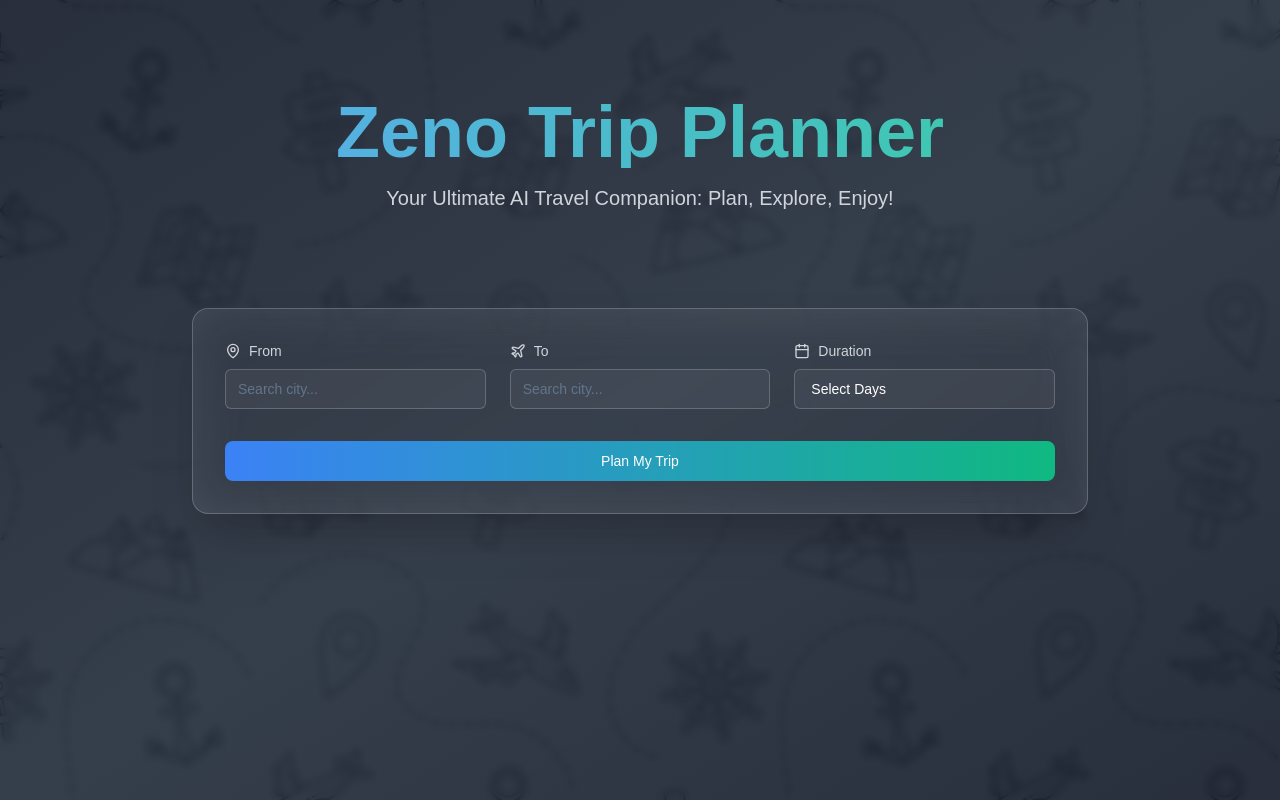
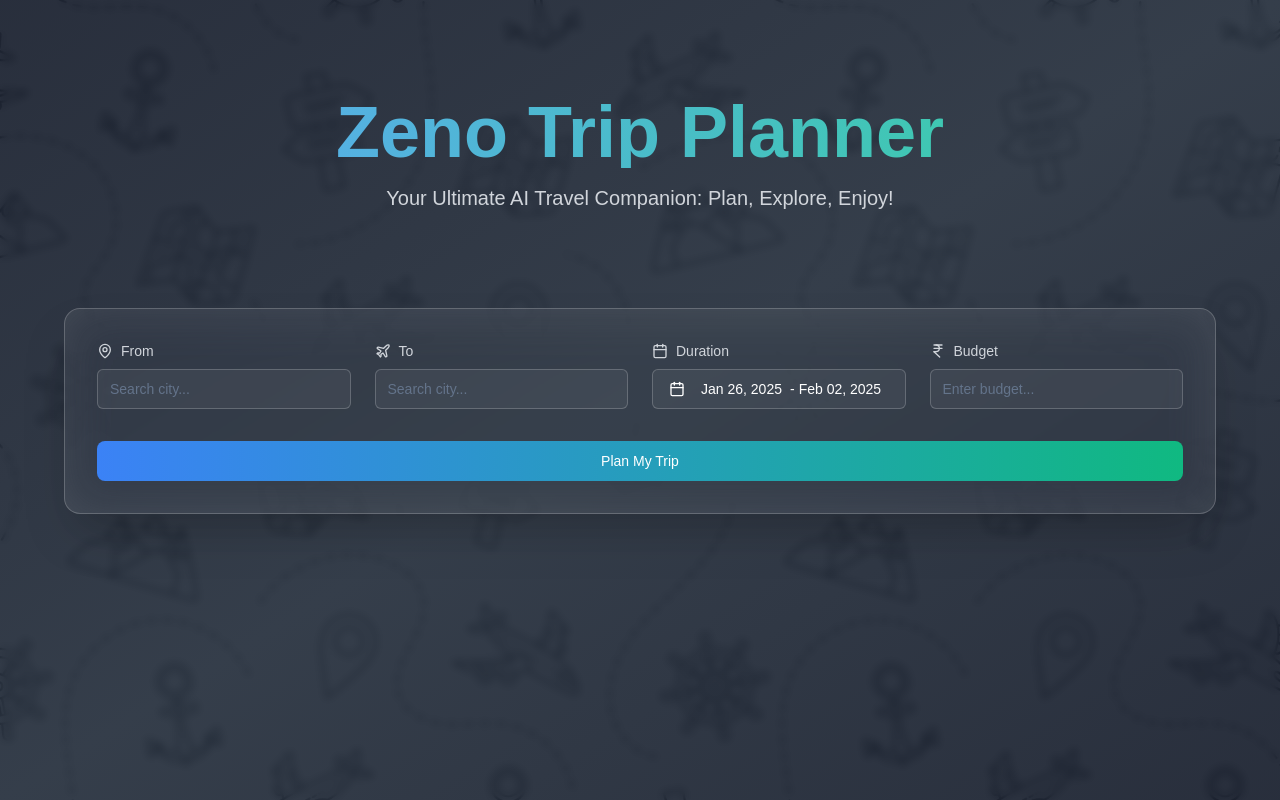
Before and after one commit to Sreedev-Github/ZenoBot, a Next.js app in the folder zenobot/: page /query in a window 1280 px wide. Built offline with nearby package versions, Linux system fonts and the light colour scheme.

Commit message:
Fix typos in todo list, update dependencies, added budget, date range picker and enhanced number input styling.

```diff
--- a/zenobot/package.json
+++ b/zenobot/package.json
@@ -10,7 +10,7 @@
   },
   "dependencies": {
     "@radix-ui/react-dropdown-menu": "^2.1.4",
-    "@radix-ui/react-popover": "^1.1.4",
+    "@radix-ui/react-popover": "^1.1.5",
     "@radix-ui/react-separator": "^1.1.1",
     "@radix-ui/react-slot": "^1.1.1",
     "@shadcn/ui": "^0.0.4",
--- a/zenobot/src/app/globals.css
+++ b/zenobot/src/app/globals.css
@@ -71,6 +71,19 @@ body {
   }
 }
 
+@layer utilities {
+  input[type="number"]::-webkit-inner-spin-button,
+  input[type="number"]::-webkit-outer-spin-button {
+    -webkit-appearance: none;
+    margin: 0;
+  }
+
+  input[type="number"] {
+    -moz-appearance: textfield;
+    appearance: textfield;
+  }
+}
+
 @layer base {
   * {
     @apply border-border;
--- a/zenobot/src/app/query/page.js
+++ b/zenobot/src/app/query/page.js
@@ -4,18 +4,13 @@ import { Button } from "@/components/ui/button";
 import {
   MapPin,
   Plane,
-  Calendar,
+  CalendarIcon,
   Loader2,
   Clock,
   Bus,
   Train,
+  IndianRupee,
 } from "lucide-react";
-import {
-  DropdownMenu,
-  DropdownMenuContent,
-  DropdownMenuItem,
-  DropdownMenuTrigger,
-} from "@/components/ui/dropdown-menu";
 import {
   Card,
   CardContent,
@@ -23,10 +18,17 @@ import {
   CardHeader,
   CardTitle,
 } from "@/components/ui/card";
+import { addDays, format } from "date-fns";
 import { Badge } from "@/components/ui/badge";
-import {} from "lucide-react";
 import states from "@/utils/stateCities.json"; // Ensure correct import path
 import { Input } from "@/components/ui/input";
+import { cn } from "@/lib/utils";
+import { Calendar } from "@/components/ui/calendar";
+import {
+  Popover,
+  PopoverContent,
+  PopoverTrigger,
+} from "@/components/ui/popover";
 
 // Console log to verify data
 // console.log('States data:', states);
@@ -36,40 +38,46 @@ export default function QueryPage() {
   const [loading, setLoading] = useState(false);
   const [error, setError] = useState(null);
   const [days, setDays] = useState("");
-  const [from, setFrom] = useState("");
-  const [to, setTo] = useState("");
+  const [budget, setBudget] = useState("");
   const [fromInput, setFromInput] = useState("");
   const [toInput, setToInput] = useState("");
   const [fromSearch, setFromSearch] = useState("");
   const [toSearch, setToSearch] = useState("");
   const [showFromDropdown, setShowFromDropdown] = useState(false);
   const [showToDropdown, setShowToDropdown] = useState(false);
+  const [date, setDate] = useState({
+    from: new Date(),
+    to: addDays(new Date(), 7),
+  });
 
   // Update getAllCityStateOptions
   const getAllCityStateOptions = useMemo(() => {
     try {
       const options = [];
-      console.log('Processing states:', states); // Debug log
-      if (states && typeof states === 'object') {
+      // console.log('Processing states:', states);
+      if (states && typeof states === "object") {
         Object.entries(states).forEach(([state, cities]) => {
           if (Array.isArray(cities)) {
             cities.forEach((city, index) => {
-              options.push({ key: `${city}, ${state}-${index}`, value: `${city}, ${state}` });
+              options.push({
+                key: `${city}, ${state}-${index}`,
+                value: `${city}, ${state}`,
+              });
             });
           }
         });
       }
-      console.log('Generated options:', options); // Debug log
+      // console.log('Generated options:', options);
       return options;
     } catch (error) {
-      console.error('Error processing states:', error);
+      console.error("Error processing states:", error);
       return [];
     }
   }, []);
 
   const getFilteredLocations = (searchTerm) => {
     if (!searchTerm) return [];
-    return getAllCityStateOptions.filter(location =>
+    return getAllCityStateOptions.filter((location) =>
       location.value.toLowerCase().includes(searchTerm.toLowerCase())
     );
   };
@@ -102,16 +110,20 @@ export default function QueryPage() {
     return () => clearTimeout(timer);
   }, [toInput]);
 
+
   const onSubmit = async (e) => {
     e.preventDefault();
-    if (!from || !to || !days) {
+    if (!fromInput || !toInput || !date || !budget) {
       setError("Please fill in all fields");
       return;
     }
     setLoading(true);
     setError(null);
 
-    const query = `I am planning a travel to ${to} from ${from}, can you help you plan the trip in India as I am only planning a ${days} day trip and will be taking a flight for travel. Take the values as you please ... and suggest me with random values that you please, make sure the trip planning is not detailed. Please do not ask any questions.`;
+    const query = `I am planning a travel in India, from ${fromInput} to ${toInput}. Could you please help me plan the trip from ${date.from} to ${date.to}. Please suggest me the best places to visit, activities to do, food to eat, and accommodation. I would like a detailed itenarary for each day.`;
+
+    console.log(query);
+
 
     try {
       const res = await fetch("/api/ask-query", {
@@ -148,10 +160,10 @@ export default function QueryPage() {
           </div>
 
           {/* Form Section */}
-          <div className="max-w-4xl mx-auto mt-8">
+          <div className="max-w-6xl mx-auto mt-8">
             <div className="backdrop-blur-xl bg-white/10 p-8 rounded-2xl shadow-2xl border border-white/20">
               <form onSubmit={onSubmit} className="space-y-8">
-                <div className="grid grid-cols-1 md:grid-cols-3 gap-6">
+                <div className="grid grid-cols-1 md:grid-cols-4 gap-6">
                   {/* From Location */}
                   <div className="space-y-2 relative">
                     <label className="flex items-center text-sm font-medium text-gray-300">
@@ -168,6 +180,7 @@ export default function QueryPage() {
                         }}
                         className="w-full border border-white/20 bg-white/5 text-white"
                         placeholder="Search city..."
+                        disabled={loading}
                       />
                       {showFromDropdown && (
                         <div className="absolute w-full mt-1 max-h-60 overflow-y-auto bg-gray-800 border border-white/20 rounded-md z-[100]">
@@ -177,7 +190,6 @@ export default function QueryPage() {
                                 key={location.key}
                                 className="px-4 py-2 hover:bg-white/10 cursor-pointer text-white"
                                 onClick={() => {
-                                  setFrom(location.value);
                                   setFromInput(location.value);
                                   setShowFromDropdown(false);
                                 }}
@@ -186,7 +198,9 @@ export default function QueryPage() {
                               </div>
                             ))
                           ) : (
-                            <div className="px-4 py-2 text-gray-400">No matches found</div>
+                            <div className="px-4 py-2 text-gray-400">
+                              No matches found
+                            </div>
                           )}
                         </div>
                       )}
@@ -209,6 +223,7 @@ export default function QueryPage() {
                         }}
                         className="w-full border border-white/20 bg-white/5 text-white"
                         placeholder="Search city..."
+                        disabled={loading}
                       />
                       {showToDropdown && toInput && (
                         <div className="absolute w-full mt-1 max-h-60 overflow-y-auto bg-gray-800 border border-white/20 rounded-md z-50">
@@ -217,7 +232,6 @@ export default function QueryPage() {
                               key={location.key}
                               className="px-4 py-2 hover:bg-white/10 cursor-pointer text-white"
                               onClick={() => {
-                                setTo(location.value);
                                 setToInput(location.value);
                                 setShowToDropdown(false);
                               }}
@@ -233,34 +247,67 @@ export default function QueryPage() {
                   {/* Days Selection */}
                   <div className="space-y-2">
                     <label className="flex items-center text-sm font-medium text-gray-300">
-                      <Calendar className="w-4 h-4 mr-2" />
+                      <CalendarIcon className="w-4 h-4 mr-2" />
                       Duration
                     </label>
-                    <DropdownMenu>
-                      <DropdownMenuTrigger asChild>
+                    <Popover>
+                      <PopoverTrigger asChild>
                         <Button
-                          variant="outline"
-                          className="w-full justify-start text-left font-normal border border-white/20 bg-white/5 hover:bg-white/10 text-white"
+                          id="date"
+                          variant={"outline"}
+                          disabled={loading}
+                          className={cn(
+                            "w-full justify-start text-left font-normal border border-white/20 bg-white/5 hover:bg-white/10 text-white overflow-hidden",
+                            !date && "text-muted-foreground"
+                          )}
                         >
-                          {days || "Select Days"}
+                          <CalendarIcon className="mr-2 h-4 w-4" />
+                          {date?.from ? (
+                            date.to ? (
+                              <span className="flex items-center">
+                                <span className="mr-1">{format(date.from, "LLL dd, y")}</span>
+                                <span className="mx-1">-</span>
+                                <span>{format(date.to, "LLL dd, y")}</span>
+                              </span>
+                            ) : (
+                              <span>{format(date.from, "LLL dd, y")}</span>
+                            )
+                          ) : (
+                            <span>Pick a date</span>
+                          )}
                         </Button>
-                      </DropdownMenuTrigger>
-                      <DropdownMenuContent className="bg-white border border-white/20">
-                        {[...Array(7)].map((_, index) => (
-                          <DropdownMenuItem
-                            key={index}
-                            onClick={() =>
-                              setDays(
-                                `${index + 1} day${index === 0 ? "" : "s"}`
-                              )
-                            }
-                            className="hover:bg-white/10"
-                          >
-                            {index + 1} day{index === 0 ? "" : "s"}
-                          </DropdownMenuItem>
-                        ))}
-                      </DropdownMenuContent>
-                    </DropdownMenu>
+                      </PopoverTrigger>
+                      <PopoverContent className="w-auto p-0" align="start">
+                        <Calendar
+                          initialFocus
+                          mode="range"
+                          defaultMonth={date?.from}
+                          selected={date}
+                          onSelect={setDate}
+                          numberOfMonths={2}
+                        />
+                      </PopoverContent>
+                    </Popover>
+                  </div>
+
+                  {/* Budget */}
+                  <div className="space-y-2 relative">
+                    <label className="flex items-center text-sm font-medium text-gray-300">
+                      <IndianRupee className="w-4 h-4 mr-2" />
+                      Budget
+                    </label>
+                    <div className="relative">
+                      <Input
+                        type="number"
+                        value={budget}
+                        onChange={(e) => {
+                          setBudget(e.target.value);
+                        }}
+                        className="w-full border border-white/20 bg-white/5 text-white"
+                        placeholder="Enter budget..."
+                        disabled={loading}
+                      />
+                    </div>
                   </div>
                 </div>
 
--- a/zenobot/src/utils/stateCities.json
+++ b/zenobot/src/utils/stateCities.json
@@ -139,7 +139,7 @@
     "Rajauri", "Punch", "Udhampur"
   ],
   "Karnataka": [
-    "Bengaluru", "Hubli-Dharwad", "Belagavi", "Mangaluru", "Davanagere",
+    "Bengaluru"," Bangalore", "Hubli-Dharwad", "Belagavi", "Mangaluru", "Davanagere",
     "Ballari", "Mysore", "Tumkur", "Shivamogga", "Raayachuru", "Robertson Pet",
     "Kolar", "Mandya", "Udupi", "Chikkamagaluru", "Karwar", "Ranebennuru",
     "Ranibennur", "Ramanagaram", "Gokak", "Yadgir", "Rabkavi Banhatti",
```
Also changed, not shown: zenobot/todo.txt, 1 other file (tests, documents, lock files or other folders).
